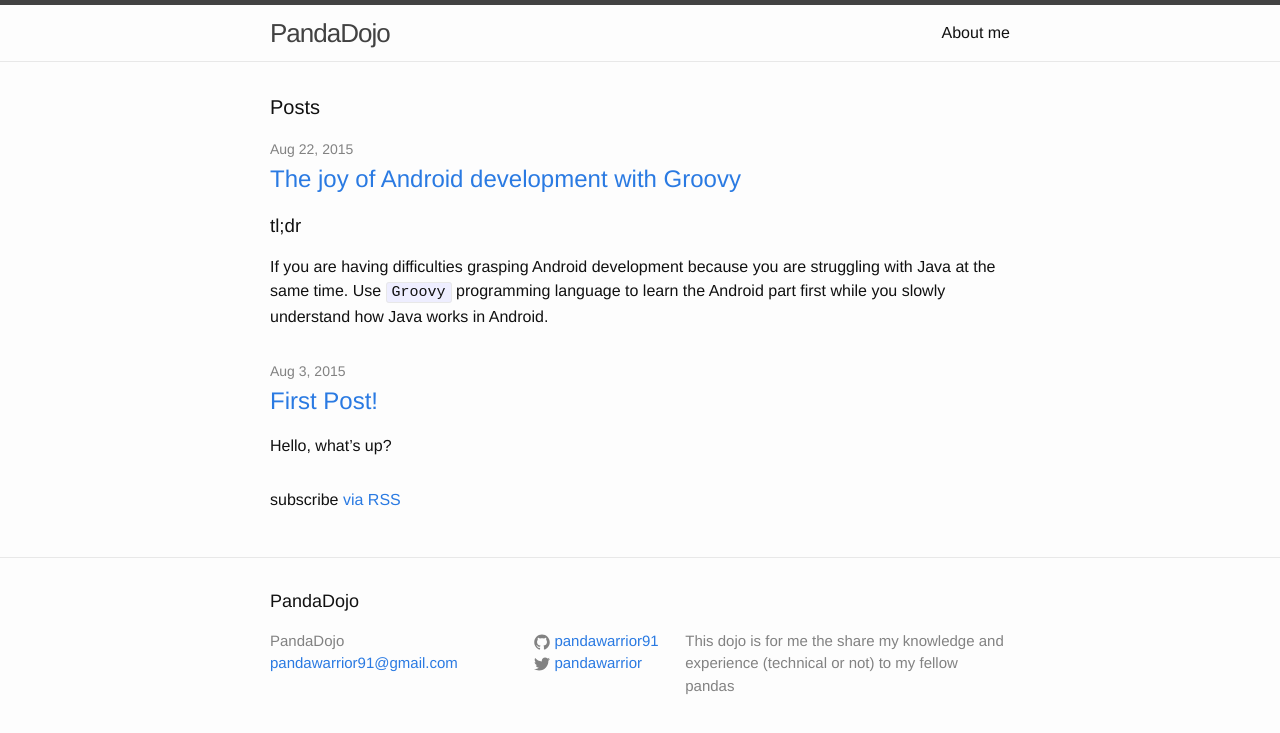
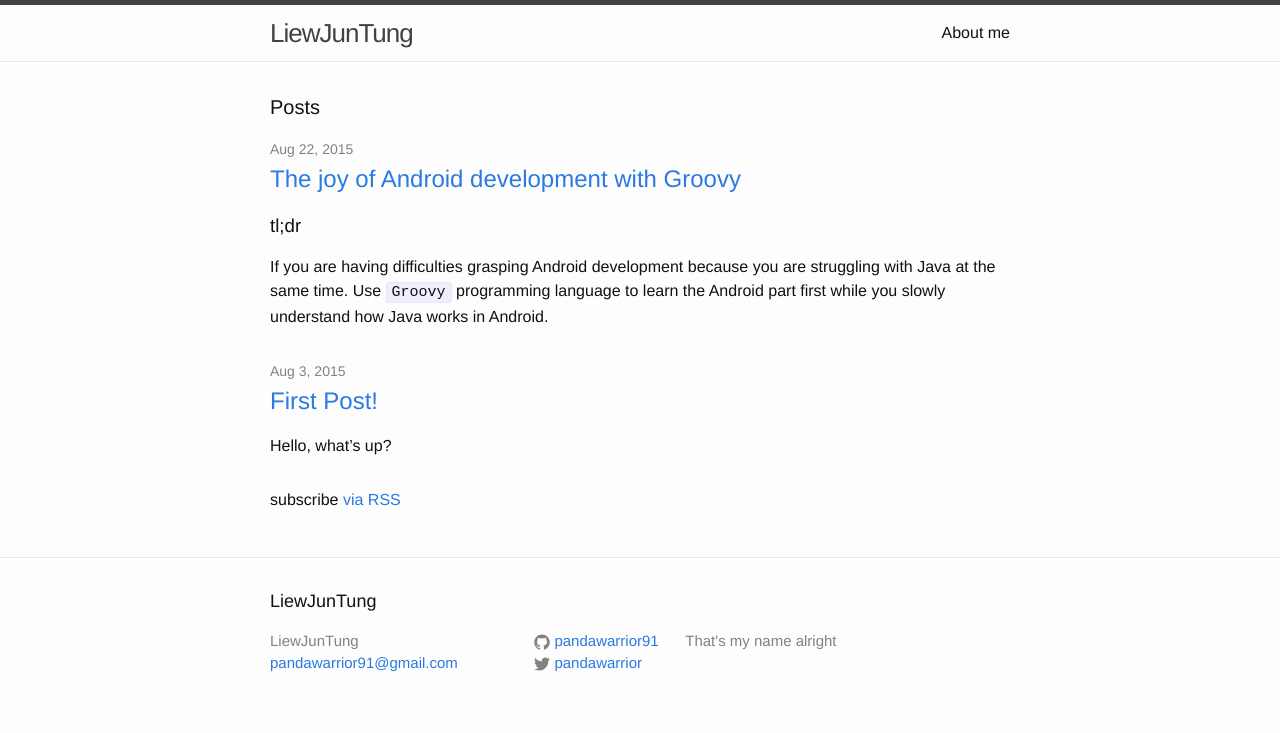
Before and after one commit to LiewJunTung/liewjuntung.github.io, a Jekyll site: the page built from index.html, in a window 1280 px wide. Shown: the top 733 px of the page. Built offline with Jekyll 4.4.1, drawn with Linux system fonts in a browser that asks for light colours.

Commit message:
updated blog name

```diff
--- a/_config.yml
+++ b/_config.yml
@@ -1,8 +1,8 @@
 # Site settings
-title: PandaDojo
+title: LiewJunTung
 email: pandawarrior91@gmail.com
 description: > # this means to ignore newlines until "baseurl:"
-  This dojo is for me the share my knowledge and experience (technical or not) to my fellow pandas
+  That's my name alright
 baseurl: "" # the subpath of your site, e.g. /blog/
 url: "http://pandawarrior91.github.io" # the base hostname & protocol for your site
 twitter_username: pandawarrior
```
